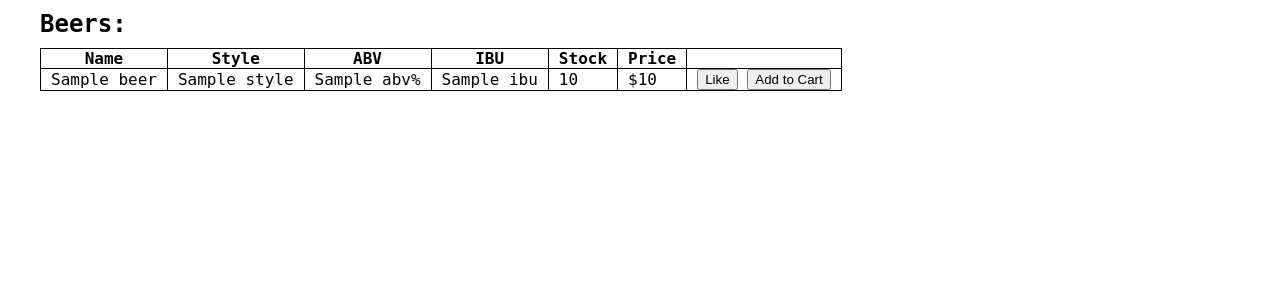
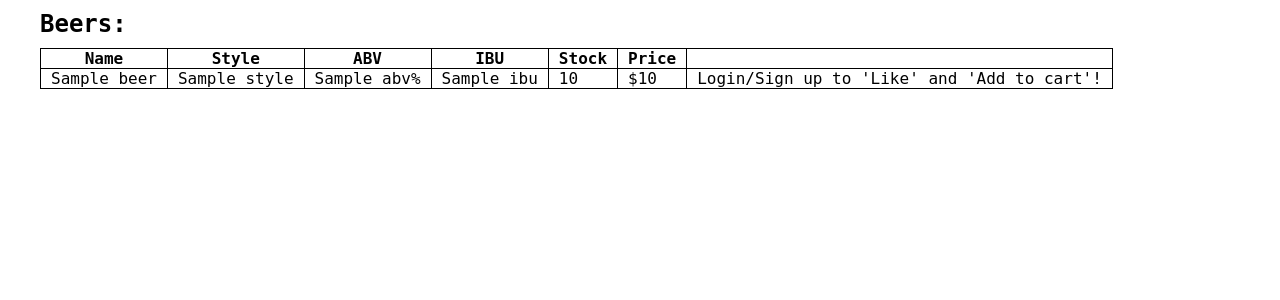
Before and after one commit to kevinjcorcoran/upick-beer-store, a Flask app: template project/templates/beers.html in a window 1280 px wide. Shown: the part 56-356 px from the top of the page. Run offline with Flask 2, Linux system fonts and the light colour scheme; the template is opened without the code that fills it: most values are stand-ins (such as "Sample title", 1, 10 or a date in 2020); some web fonts are replaced.

Commit message:
Prompt to login/sign up on beer page

```diff
--- a/project/templates/beers.html
+++ b/project/templates/beers.html
@@ -23,8 +23,12 @@
                         <td>{{ beer['stock'] }}</td>
                         <td>${{ beer['price'] }}</td>
                         <td>
+                            {% if session['loggedin'] %}
                             <button type="submit" formaction="/like">Like</button>
                             <button type="submit" formaction="/add_to_cart">Add to Cart</button>
+                            {% else %}
+                            Login/Sign up to 'Like' and 'Add to cart'!
+                            {% endif %}
                         </td>
                         <input type='hidden' name='beer_upc' value="{{ beer['upc'] }}">
                     </tr>
```
